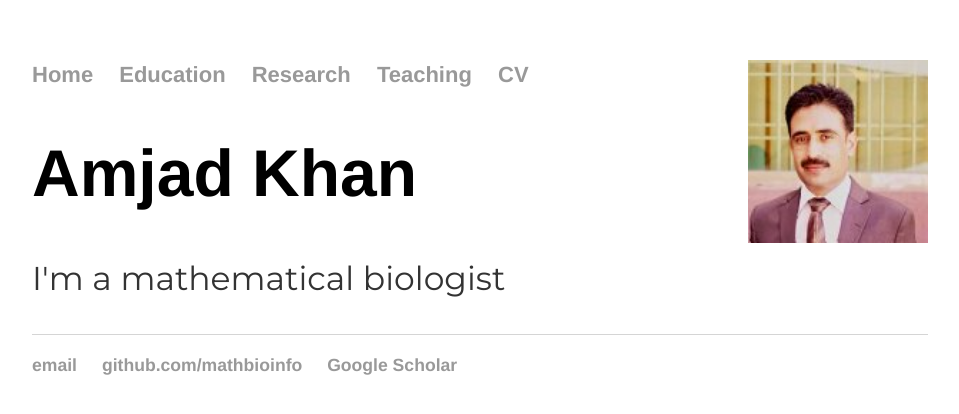
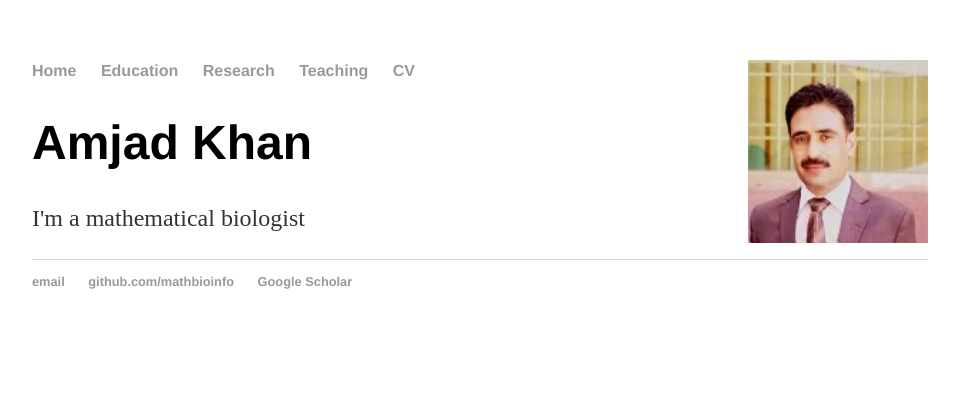
Before and after one commit to MathBioInfo/amjadkhan, a Jekyll site: the page index.html, which Jekyll copies as it is, in a window 1280 px wide. Shown: the top 414 px of the page, without its empty margins (160-1119 px from the left). Built offline with Jekyll 4.4.1, drawn with Linux system fonts in a browser that asks for light colours.

Commit message:
Update index.html

```diff
--- a/index.html
+++ b/index.html
@@ -1,21 +1,5 @@
 <!DOCTYPE html>
 <html>
-<meta http-equiv="Cache-Control" content="no-cache, no-store, must-revalidate"/>
-<meta http-equiv="Pragma" content="no-cache"/>
-<meta http-equiv="Expires" content="0"/>
-<head>
-
-  <meta http-equiv="CONTENT-TYPE" content="text/html; charset=windows-1252">
-<link href='https://fonts.googleapis.com/css?family=Montserrat:400,700&subset=latin,latin-ext' rel='stylesheet' type='text/css' />
-<link href='https://fonts.googleapis.com/css?family=Montserrat:400,700&subset=latin,latin-ext' rel='stylesheet' type='text/css' />
-<link href='https://fonts.googleapis.com/css?family=Montserrat:400,700&subset=latin,latin-ext' rel='stylesheet' type='text/css' />
-<link href='https://fonts.googleapis.com/css?family=Montserrat:400,700&subset=latin,latin-ext' rel='stylesheet' type='text/css' />
-<link href='https://fonts.googleapis.com/css?family=Lora:400,700,400italic,700italic&subset=latin,latin-ext' rel='stylesheet' type='text/css' />
-<style>
-body {
-    font-family: 'Montserrat';font-size: 22px;
-}
-</style>
 	<head>
 		<title>Amjad Khan</title>
 		 <img src="images/amjadkhan.jfif" style="float: right; width: 180px; margin-left: 15px;">
```
